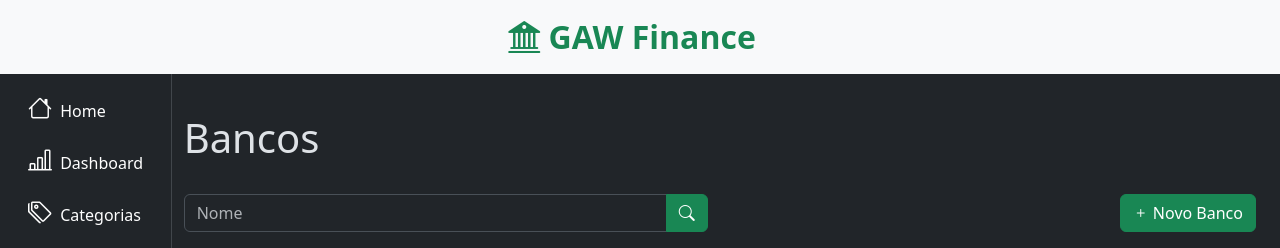
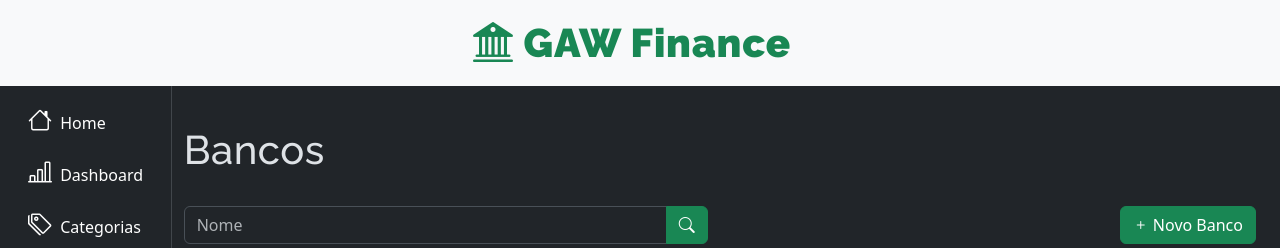
Before and after one commit to guilhermeAndrade07/gaw-finance, a Django app: page /banks/list/ in a window 1280 px wide. Shown: the top 248 px of the page. Run offline with Django 5.2, Linux system fonts and the light colour scheme; the visitor is signed in with stand-in values (Sample User, id 1); data that the repository does not hold is empty.

Commit message:
att in font-family

```diff
--- a/app/templates/base.html
+++ b/app/templates/base.html
@@ -12,6 +12,8 @@
   <link rel="stylesheet" href="https://cdn.jsdelivr.net/npm/bootstrap-icons@1.11.3/font/bootstrap-icons.min.css">
 
   <style>
+    @import url('https://fonts.googleapis.com/css2?family=Poppins:ital,wght@0,100;0,200;0,300;0,400;0,500;0,600;0,700;0,800;0,900;1,100;1,200;1,300;1,400;1,500;1,600;1,700;1,800;1,900&family=Raleway:ital,wght@0,100..900;1,100..900&display=swap');
+
     html, body {
       height: 100%;
     }
@@ -27,6 +29,17 @@
     }
     footer {
       margin-top: auto;
+    }
+    .header-brand-font {
+      font-family: 'Raleway', 'Poppins', sans-serif;
+      font-weight: 600;
+      letter-spacing: 0.8px;
+    }
+
+    .main-brand-font {
+      font-family: 'Raleway', 'Poppins', sans-serif;
+      font-weight: 300;
+      letter-spacing: 0.5px;
     }
   </style>
 </head>
--- a/app/templates/components/_dashboard_metrics.html
+++ b/app/templates/components/_dashboard_metrics.html
@@ -1,5 +1,5 @@
 <!-- htmlhint inline-script-disabled:false -->
-<h1>Dashboard</h1>
+<h1 class="main-brand-font ">Dashboard</h1>
 <p>Análise detalhada das suas finanças!</p>
 <div class=" mt-4">
     <div class="card-body">
--- a/app/templates/components/_header.html
+++ b/app/templates/components/_header.html
@@ -1,6 +1,6 @@
 <nav class="navbar navbar-light bg-light">
   <div class="container-fluid d-flex justify-content-center">
-    <a class="navbar-brand text-black fs-2" href="{% url 'home' %}">
+    <a class="navbar-brand text-black fs-1 header-brand-font" href="{% url 'home' %}">
       <i class="bi bi-bank2 text-success"></i><strong class="text-success"> GAW Finance</strong>
     </a>
   </div>
--- a/app/templates/home.html
+++ b/app/templates/home.html
@@ -8,7 +8,7 @@
 
 <div class="container-md">
     <div class="jumbotron mt-4">
-        <h1 class="display-4 text-success"><strong>Bem-vindo {{ user.first_name|default:user.username }} ao GAW Finance!</strong></h1>
+        <h1 class="display-4 text-success main-brand-font"><strong>Bem-vindo {{ user.first_name|default:user.username }} ao GAW Finance!</strong></h1>
         <p class="lead">Sua plataforma de gerenciamento financeiro pessoal!</p>
         <hr class="my-4">
         <p>Aqui você pode acompanhar suas entradas, saídas e visualizar relatórios detalhados.</p>
--- a/banks/templates/bank_list.html
+++ b/banks/templates/bank_list.html
@@ -6,7 +6,7 @@ GAW Finance - Banks
 
 {% block content %}
 
-<div class="row">
+<div class="row main-brand-font">
     <h1>Bancos</h1>
 </div>
 
--- a/categories/templates/category_list.html
+++ b/categories/templates/category_list.html
@@ -6,7 +6,7 @@ GAW Finance - Categorias
 
 {% block content %}
 
-<div class="row">
+<div class="row main-brand-font">
     <h1>Categorias</h1>
 </div>
 
--- a/inflows/templates/inflow_list.html
+++ b/inflows/templates/inflow_list.html
@@ -6,7 +6,7 @@ GAW Finance - Entradas
 
 {% block content %}
 
-<div class="row">
+<div class="row main-brand-font">
     <h1>Entradas</h1>
 </div>
 
--- a/outflows/templates/outflow_list.html
+++ b/outflows/templates/outflow_list.html
@@ -6,7 +6,7 @@ GAW Finance - Saídas
 
 {% block content %}
 
-<div class="row">
+<div class="row main-brand-font">
     <h1>Saídas</h1>
 </div>
 
--- a/payment/templates/payment_list.html
+++ b/payment/templates/payment_list.html
@@ -8,7 +8,7 @@ GAW Finance - Produtos
 
 <div>
     <div class="card-body text-center">
-        <div class="row align-items-center justify-content-center">
+        <div class="row align-items-center justify-content-center ">
             <div class="col-sm-5">
                 <h2>Valor total de pagamentos a fazer:</h2>
             </div>
```
Also changed, not shown: app/metrics.py (+13 -3 lines).
